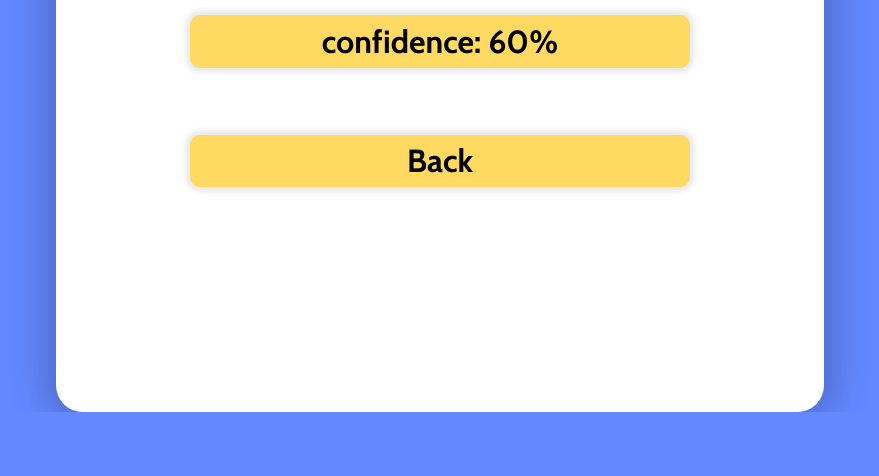
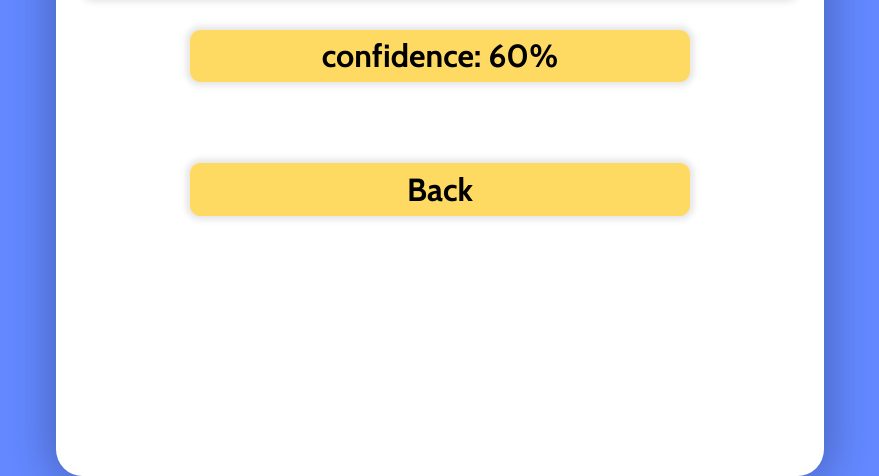
Before and after one commit to deybyr647/CN-Hackathon, a website: page client/advancedResults.html in a window 1280 px wide. Shown: the part 968-1444 px from the top of the page, without its empty margins (200-1079 px from the left). Before the commit the page ends 1380 px from the top, so only its background shows below. Drawn offline with nearby package versions, Linux system fonts and the light colour scheme; files whose address does not match are found by name.

Commit message:
minor percent edits on css

```diff
--- a/client/advancedResults.css
+++ b/client/advancedResults.css
@@ -41,7 +41,7 @@ body {
 
 .info {
     background-color: white;
-    height: 180%;
+    height: 190%;
     width: auto;
     display: grid;
     grid-template: 1fr 1fr 1fr 2.5fr / 1fr;
```
